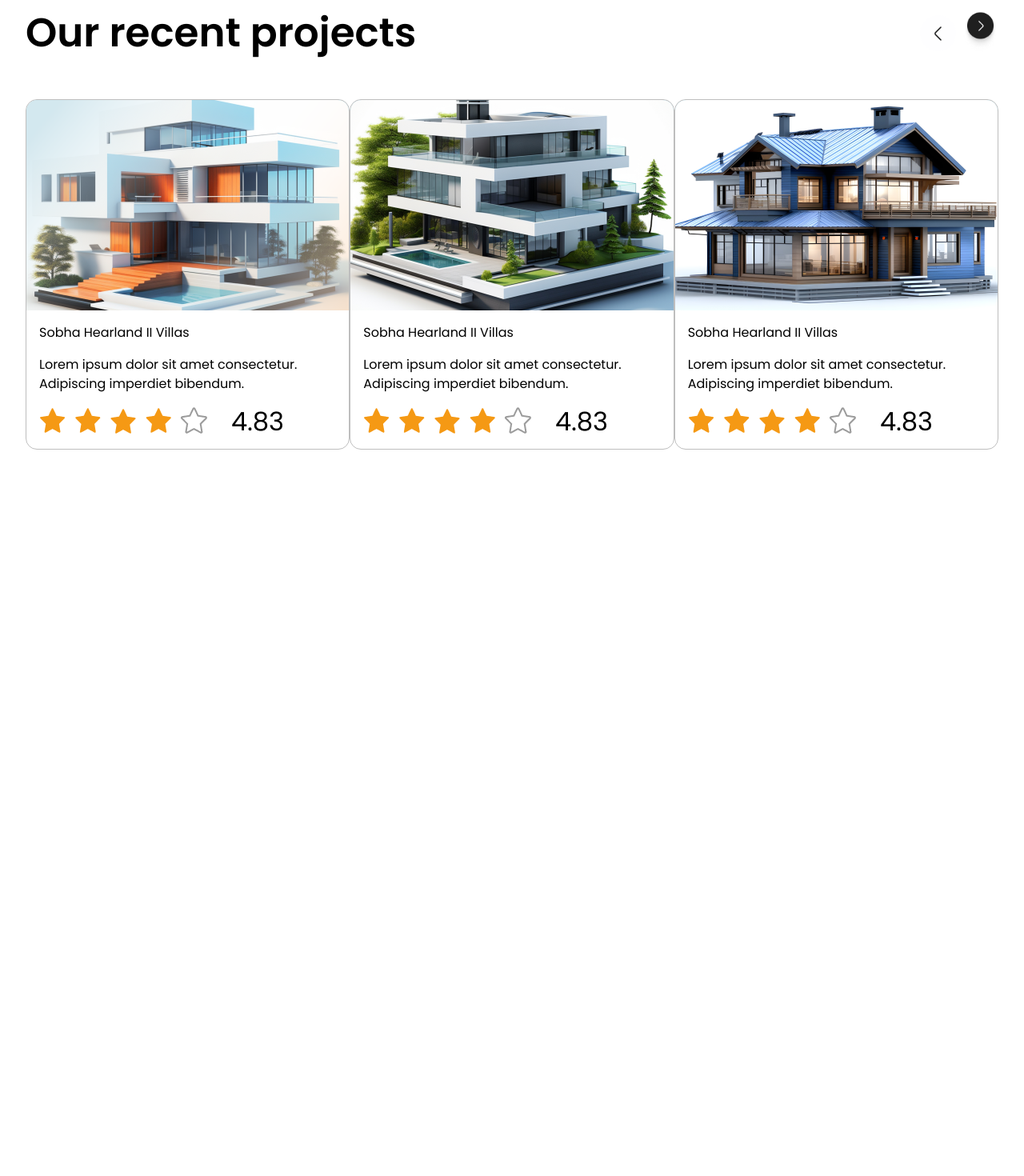
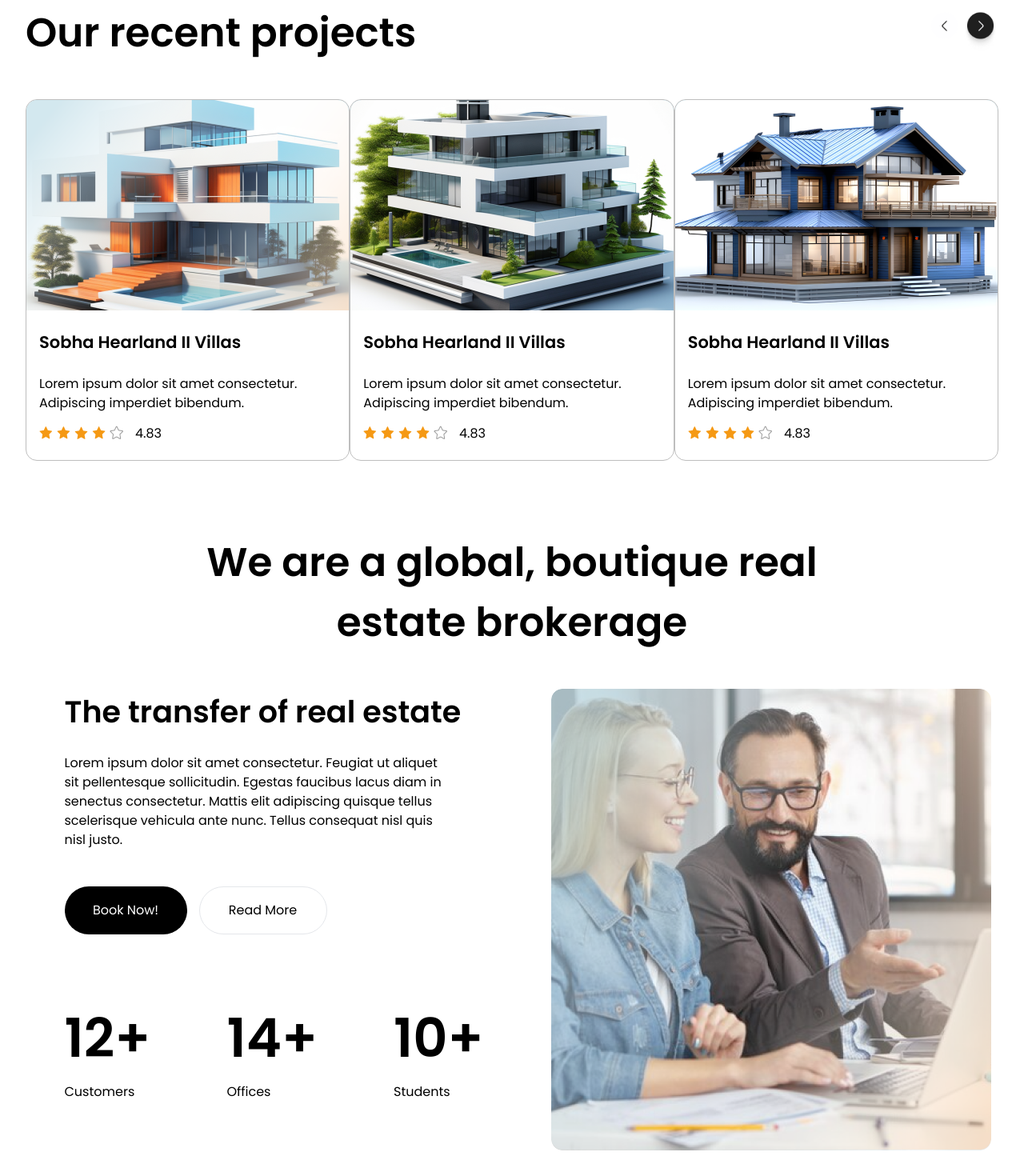
Before and after one commit to nimashaklaa/real-state, a React (Vite) app: page / in a window 1280 px wide. Shown: the part 1400-2870 px from the top of the page at 80% size. Before the commit the page ends 1962 px from the top, so only its background shows below. Built offline with nearby package versions, Linux system fonts and the light colour scheme.

Commit message:
feat: Add Assets component to enhance project showcase in App.

```diff
--- a/src/App.tsx
+++ b/src/App.tsx
@@ -2,6 +2,7 @@ import NavBar from './components/NavBar.tsx';
 import HeroSection from './components/HeroSection.tsx';
 import AboutUs from './components/AboutUs.tsx';
 import ReasonProjects from './components/ReasonProjects.tsx';
+import Assets from './components/Assets.tsx';
 
 function App() {
   return (
@@ -10,6 +11,7 @@ function App() {
       <HeroSection />
       <AboutUs />
       <ReasonProjects />
+      <Assets />
     </div>
   );
 }
--- /dev/null
+++ b/src/components/Assets.tsx
@@ -0,0 +1,61 @@
+export default function Assets() {
+  const terms = [
+    {
+      value: '12+',
+      label: 'Customers',
+    },
+    {
+      value: '14+',
+      label: 'Offices',
+    },
+    {
+      value: '10+',
+      label: 'Students',
+    },
+  ];
+  return (
+    <div className="relative flex flex-col mt-[90px] mx-8 mb-[132px] items-center">
+      <div className="font-semibold text-[50px] mb-[45px] w-[785px] leading-1.2 text-center">
+        We are a global, boutique real estate brokerage
+      </div>
+      <div className="flex flex-row ml-[97px] justify-between w-full">
+        <div className="w-1/2">
+          <div className="font-semibold text-[38px] leading-1.2 mb-6">
+            The transfer of real estate
+          </div>
+          <div className="w-[474px] font-normal text-base leading-[24px] mb-[46px]">
+            Lorem ipsum dolor sit amet consectetur. Feugiat ut aliquet sit
+            pellentesque sollicitudin. Egestas faucibus lacus diam in senectus
+            consectetur. Mattis elit adipiscing quisque tellus scelerisque
+            vehicula ante nunc. Tellus consequat nisl quis nisl justo.
+          </div>
+          <div className="flex flex-row gap-[15px] mb-[80px]">
+            <button className="bg-black text-white h-[60px] w-[153px] rounded-[40px] px-[35px] py-[15px] ">
+              Book Now!
+            </button>
+            <button className="h-[60px] w-[160px] rounded-[40px] border-[1px] px-[35px] py-[15px]">
+              Read More
+            </button>
+          </div>
+          <div className="flex flex-row gap-[95px]">
+            {terms.map((term, index) => (
+              <div key={index} className="flex flex-col">
+                <div className="font-semibold text-[67px] leading-1.2 mb-[5px]">
+                  {term.value}
+                </div>
+                <div className="font-normal text-base">{term.label}</div>
+              </div>
+            ))}
+          </div>
+        </div>
+        <div className="w-1/2">
+          <img
+            src={'img_11.png'}
+            alt="conference"
+            className="h-[577px] rounded-[14px]"
+          />
+        </div>
+      </div>
+    </div>
+  );
+}
--- a/src/components/ReasonProjects.tsx
+++ b/src/components/ReasonProjects.tsx
@@ -26,16 +26,15 @@ export default function ReasonProjects() {
       </div>
       <div className="flex flex-row items-center justify-between mb-[45px]">
         <div className="font-semibold text-[50px]">Our recent projects</div>
-        <div className="flex flex-row items-center gap-2">
-          <img src={'img_10.png'} alt="left arrow" className=" w-[45px]" />
-          <img src={'img_11.png'} alt="right arrow" className="w-[45px]" />
+        <div className="relative">
+          <img src={'img_10.png'} alt="left arrow" className="h-[55px]" />
         </div>
       </div>
       <div className="flex flex-row items-center justify-between w-full">
         {projects.map((project, index) => (
           <div
             key={index}
-            className="relative w-[447px] h-[438px] rounded-[14px] border-[1px] border-[#BEBEBE]"
+            className="relative w-[447px]  rounded-[14px] border-[1px] border-[#BEBEBE]"
           >
             <div className="h-[263px] rounded-t-[14px] bg-gradient-to-b from-[#C1DEE8] to-[#FFFFFF] relative overflow-hidden">
               <img
@@ -44,10 +43,14 @@ export default function ReasonProjects() {
                 className="h-full w-full object-cover rounded-t-[14px]"
               />
             </div>
-            <div className="px-4 py-4">{project.title}</div>
-            <div className="px-4 pb-4">{project.description}</div>
-            <div className="px-4 pb-4">
-              <img src={'img_4.png'} alt="ratings" />
+            <div className="px-4 py-6 text-[21px] font-semibold leading-1.2">
+              {project.title}
+            </div>
+            <div className="px-4 pb-4 text-[16px] font-normal leading-[24px]">
+              {project.description}
+            </div>
+            <div className="px-4 mb-[24px] ">
+              <img src={'img_4.png'} alt="ratings" className="h-[19px]" />
             </div>
           </div>
         ))}
```
Also changed, not shown: public/img_10.png, public/img_11.png.
